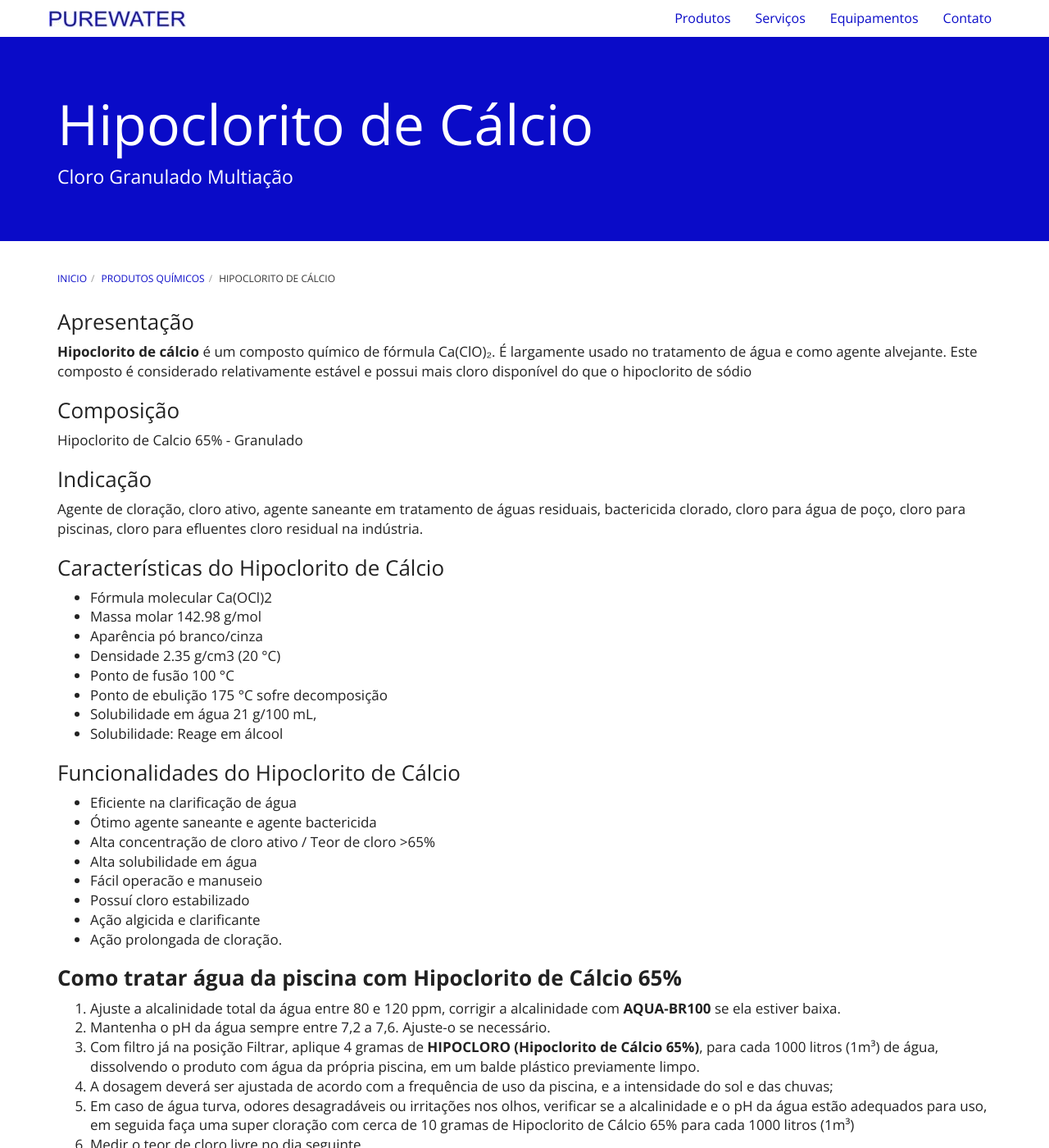
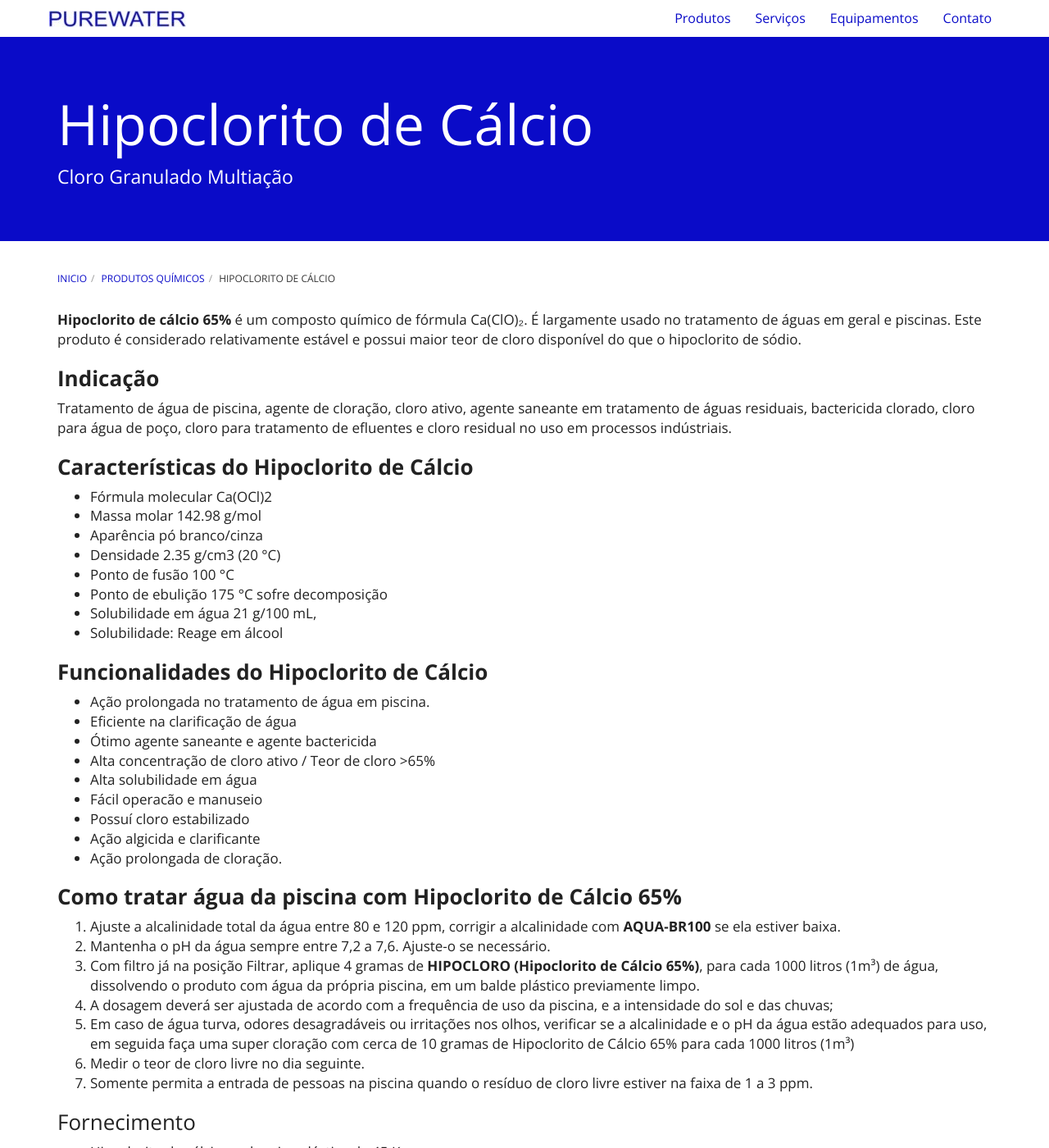
Before and after one commit to purewaterefluentes/purewaterefluentes.github.io, a Jekyll site: the page built from produtos/hipoclorito-de-calcio.md, in a window 1280 px wide and 1400 px high. Shown: the whole window at 82% size. Built offline with Jekyll 4.4.1, drawn with Linux system fonts in a browser that asks for light colours; nearby versions of some CDN libraries; library files that are not in the unit come from our copies; some of the changed text lies outside the part shown.

Commit message:
Update hipoclorito-de-calcio.md

```diff
--- a/produtos/hipoclorito-de-calcio.md
+++ b/produtos/hipoclorito-de-calcio.md
@@ -5,19 +5,14 @@ title: Hipoclorito de Cálcio
 subtitle: Cloro Granulado Multiação
 ---
 
-### Apresentação
+**Hipoclorito de cálcio 65%** é um composto químico de fórmula Ca(ClO)₂. É largamente usado no tratamento de águas em geral e piscinas.
+Este produto é considerado relativamente estável e possui maior teor de cloro disponível do que o hipoclorito de sódio.
 
-**Hipoclorito de cálcio** é um composto químico de fórmula Ca(ClO)₂. É largamente usado no tratamento de água e como agente alvejante. Este composto é considerado relativamente estável e possui mais cloro disponível do que o hipoclorito de sódio
+### **Indicação**
 
-### Composição
+Tratamento de água de piscina, agente de cloração, cloro ativo, agente saneante em tratamento de águas residuais, bactericida clorado, cloro para água de poço, cloro para tratamento de efluentes e cloro residual no uso em processos indústriais.
 
-Hipoclorito de Calcio 65% - Granulado
-
-### Indicação
-
-Agente de cloração, cloro ativo, agente saneante em tratamento de águas residuais, bactericida clorado, cloro para água de poço, cloro para piscinas, cloro para efluentes cloro residual na indústria.
-
-### Características do Hipoclorito de Cálcio
+### **Características do Hipoclorito de Cálcio**
 
 - Fórmula molecular	Ca(OCl)2
 - Massa molar	142.98 g/mol
@@ -29,8 +24,9 @@ Agente de cloração, cloro ativo, agente saneante em tratamento de águas resid
 - Solubilidade: Reage em álcool
 
 
-### Funcionalidades do Hipoclorito de Cálcio
+### **Funcionalidades do Hipoclorito de Cálcio**
 
+- Ação prolongada no tratamento de água em piscina.
 - Eficiente na clarificação de água
 - Ótimo agente saneante e agente bactericida
 - Alta concentração de cloro ativo / Teor de cloro >65%
@@ -50,19 +46,6 @@ Agente de cloração, cloro ativo, agente saneante em tratamento de águas resid
 6. Medir o teor de cloro livre no dia seguinte.
 7. Somente permita a entrada de pessoas na piscina quando o resíduo de cloro livre estiver na faixa de 1 a 3 ppm.
 
-
-### Transporte e Armazenagem
-
-O armazenamento deve ser na embalagem original, em local coberto, seco e ventilado, afastado    de fontes de calor.
-Pode ocorrer a volatilização do produto em caso de estocagem por longos períodos e em condições adversas.
-Mantido em sua embalagem original e fechada, a vida útil é de 12 meses a partir da data de  fabricação.
-
-### Manuseio e Método de Aplicação
-
-Para uma rápida aplicação e um mínimo consumo recomenda-se aplicação do AQUA-HIPO em sua forma original (granulado) ou se preferir diluído na proporção de 1/10 partes (solução a 10%) em água aplicando no meio aquoso a tratar.
-Também pode ser dosado em piscinas na seguinte proporção: 4 gramas de produto para 1,0 m3 de água a tratar, lembrando que o teor de cloro livre deve ser controlado através do uso de um KIT de analise para manter o cloro entre 2 a 4 mg/Litro
-A dosagem a ser utilizada varia de acordo com a aplicação e teor de contaminates presente na água ou efluente.
-
 ### Fornecimento
 
 - Hipoclorito de cálcio em barrica plástica de 45 Kg
```
